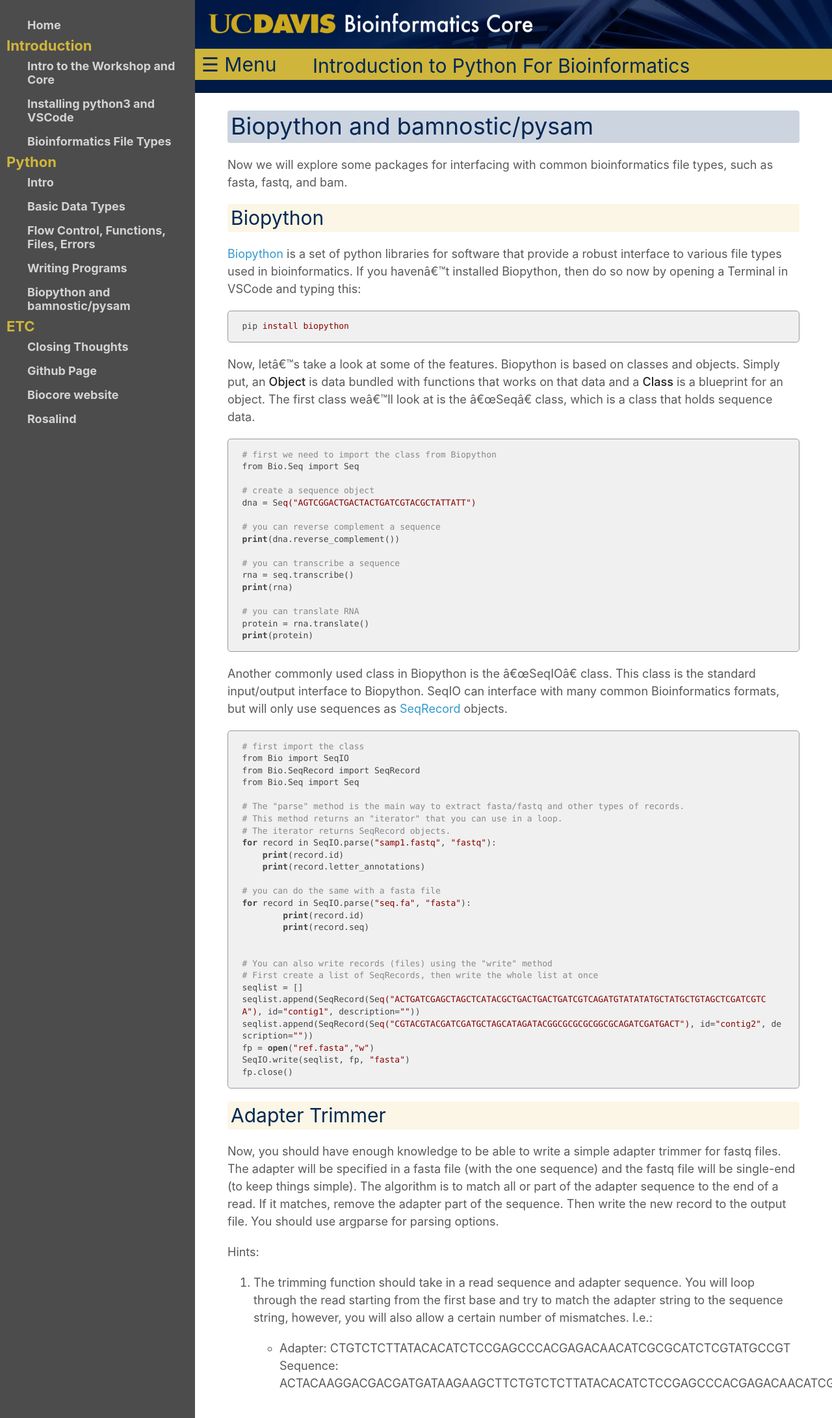
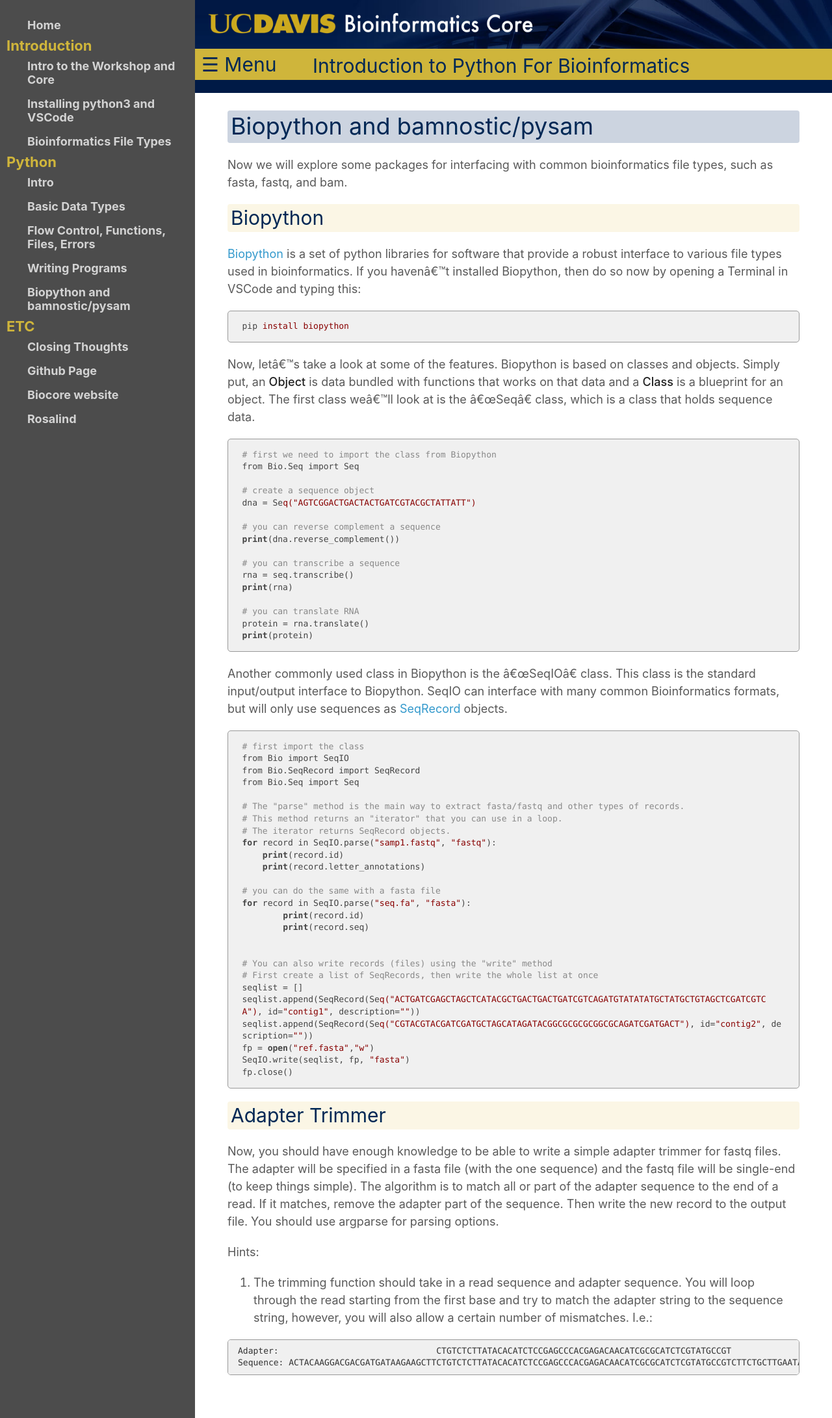
Before and after one commit to ucdavis-bioinformatics-training/2022-Feb-Introduction-To-Python-For-Bioinformatics, a Jekyll site: the page built from python/python5.md, in a window 1280 px wide. Shown: the whole page at 65% size. Built offline with Jekyll 4.4.1, drawn with Linux system fonts in a browser that asks for light colours; our own code applies the rules of GitHub Pages for plain Markdown files.

Commit message:
adding docs

```diff
--- a/python/python5.md
+++ b/python/python5.md
@@ -68,5 +68,7 @@
 Hints:
 1. The trimming function should take in a read sequence and adapter sequence. You will loop through the read starting from the first base and try to match the adapter string to the sequence string, however, you will also allow a certain number of mismatches. I.e.:
 
-	* Adapter:                               CTGTCTCTTATACACATCTCCGAGCCCACGAGACAACATCGCGCATCTCGTATGCCGT
-	  Sequence: ACTACAAGGACGACGATGATAAGAAGCTTCTGTCTCTTATACACATCTCCGAGCCCACGAGACAACATCGCGCATCTCGTATGCCGTCTTCTGCTTGAATAAATCGGAA
+<pre>
+Adapter:                               CTGTCTCTTATACACATCTCCGAGCCCACGAGACAACATCGCGCATCTCGTATGCCGT
+Sequence: ACTACAAGGACGACGATGATAAGAAGCTTCTGTCTCTTATACACATCTCCGAGCCCACGAGACAACATCGCGCATCTCGTATGCCGTCTTCTGCTTGAATAAATCGGAA
+</pre>
```
